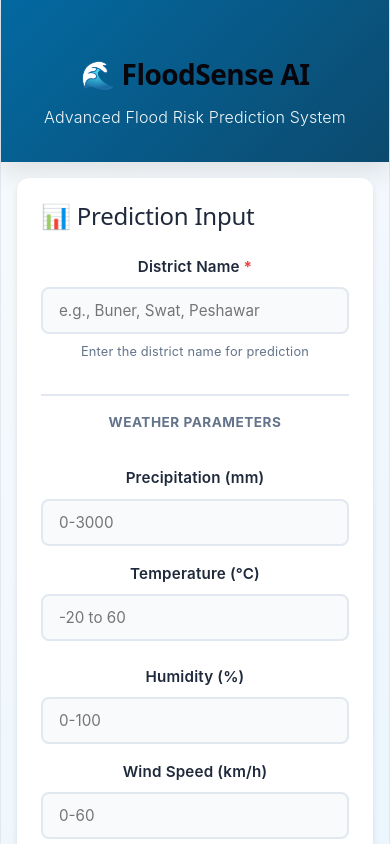
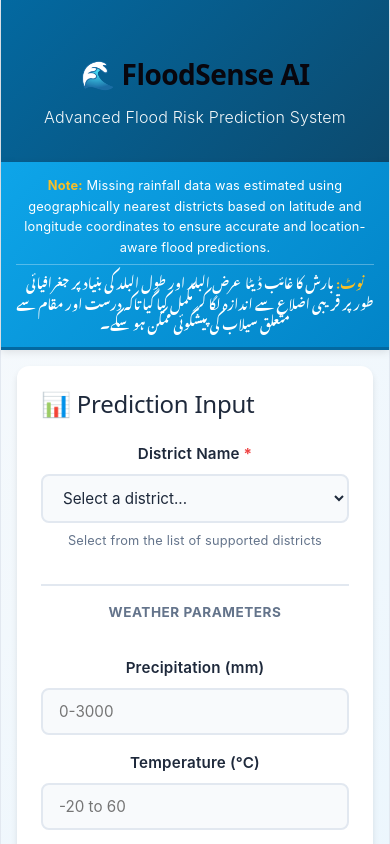
Before and after one commit to Waniya317/FloodSense, a React app in the folder frontend/: page / in a window 390 px wide. Shown: the top 844 px of the page. Built offline with nearby package versions, Linux system fonts and the light colour scheme; the HTML template or start-up script is replaced by a standard one.

Commit message:
resolved merge conflicts and updated frontend

```diff
--- a/frontend/src/App.css
+++ b/frontend/src/App.css
@@ -38,6 +38,89 @@ body {
   display: flex;
   flex-direction: column;
   background: linear-gradient(135deg, #f8fafc 0%, #e0f2fe 100%);
+}
+
+/* Alert Mode Banner */
+.alert-banner {
+  background: linear-gradient(135deg, #dc2626 0%, #b91c1c 100%);
+  color: white;
+  padding: 1.5rem 2rem;
+  box-shadow: 0 4px 12px rgba(220, 38, 38, 0.3);
+  border-bottom: 4px solid #991b1b;
+  animation: alertPulse 2s infinite;
+  position: sticky;
+  top: 0;
+  z-index: 1000;
+}
+
+.alert-content {
+  display: flex;
+  align-items: center;
+  gap: 1.5rem;
+  max-width: 1400px;
+  margin: 0 auto;
+}
+
+.alert-icon {
+  font-size: 2.5rem;
+  animation: alertBounce 1s infinite;
+}
+
+.alert-text {
+  flex: 1;
+}
+
+.alert-text h3 {
+  margin: 0 0 0.5rem 0;
+  font-size: 1.5rem;
+  font-weight: 800;
+  text-shadow: 0 2px 4px rgba(0, 0, 0, 0.3);
+}
+
+.alert-action {
+  margin: 0;
+  font-size: 1.1rem;
+  font-weight: 600;
+  line-height: 1.4;
+}
+
+.alert-district {
+  background: rgba(255, 255, 255, 0.2);
+  padding: 0.5rem 1rem;
+  border-radius: 6px;
+  font-size: 1.2rem;
+  border: 2px solid rgba(255, 255, 255, 0.3);
+}
+
+@keyframes alertPulse {
+  0%, 100% { opacity: 1; }
+  50% { opacity: 0.9; }
+}
+
+@keyframes alertBounce {
+  0%, 20%, 50%, 80%, 100% { transform: translateY(0); }
+  40% { transform: translateY(-5px); }
+  60% { transform: translateY(-3px); }
+}
+
+@media (max-width: 768px) {
+  .alert-content {
+    flex-direction: column;
+    text-align: center;
+    gap: 1rem;
+  }
+
+  .alert-icon {
+    font-size: 2rem;
+  }
+
+  .alert-text h3 {
+    font-size: 1.25rem;
+  }
+
+  .alert-action {
+    font-size: 1rem;
+  }
 }
 
 /* Header */
@@ -455,6 +538,7 @@ body {
     opacity: 0;
     transform: translateY(10px);
   }
+
   to {
     opacity: 1;
     transform: translateY(0);
@@ -464,3 +548,51 @@ body {
 .result-card {
   animation: slideIn 0.3s ease-out;
 }
+
+/* Info Box Styles */
+.info-box {
+  background: linear-gradient(135deg, #0ea5e9 0%, #0284c7 100%);
+  color: white;
+  padding: 12px 20px;
+  margin: 0;
+  box-shadow: 0 2px 8px rgba(0, 0, 0, 0.1);
+  font-size: 0.85rem;
+  line-height: 1.6;
+  border-bottom: 3px solid #0369a1;
+}
+
+.info-content {
+  max-width: 1400px;
+  margin: 0 auto;
+}
+
+.info-text-en,
+.info-text-ur {
+  margin: 4px 0;
+  text-align: center;
+}
+
+.info-text-ur {
+  font-family: 'Jameel Noori Nastaleeq', 'Noto Nastaliq Urdu', serif;
+  direction: rtl;
+  margin-top: 6px;
+  padding-top: 6px;
+  border-top: 1px solid rgba(255, 255, 255, 0.3);
+}
+
+.info-text-en strong,
+.info-text-ur strong {
+  color: #fbbf24;
+}
+
+@media (max-width: 768px) {
+  .info-box {
+    font-size: 0.75rem;
+    padding: 10px 15px;
+  }
+
+  .info-text-en,
+  .info-text-ur {
+    font-size: 0.8rem;
+  }
+}
--- a/frontend/src/App.jsx
+++ b/frontend/src/App.jsx
@@ -13,12 +13,17 @@ function App() {
     month: new Date().getMonth() + 1,
     is_monsoon: 0,
   })
-
   const [result, setResult] = useState(null)
   const [loading, setLoading] = useState(false)
   const [error, setError] = useState('')
+  const API_BASE = 'http://localhost:8000/api/v1'
 
-  const API_BASE = 'http://localhost:8000/api/v1'
+  // Valid district names from the dataset
+  const VALID_DISTRICTS = [
+    'buner', 'swat', 'nowshera', 'charsadda', 'peshawar', 'mardan',
+    'dera ismail khan', 'dera ghazi khan', 'rajanpur', 'muzaffargarh',
+    'jacobabad', 'larkana', 'sukkur', 'abbottabad', 'mansehra'
+  ]
 
   const handleInputChange = (e) => {
     const { name, value } = e.target
@@ -33,10 +38,13 @@ function App() {
     setLoading(true)
     setError('')
     setResult(null)
-
     try {
       if (!formData.district.trim()) {
-        throw new Error('District name is required')
+        throw new Error('Please select a district')
+      }
+
+      if (!VALID_DISTRICTS.includes(formData.district.toLowerCase())) {
+        throw new Error('Invalid district selected')
       }
 
       const payload = {
@@ -72,20 +80,58 @@ function App() {
   }
 
   const getRiskLevel = (probability) => {
-    if (probability < 0.25) return { level: 'LOW', color: '#10b981', icon: '✓' }
-    if (probability <= 0.50) return { level: 'MEDIUM', color: '#f59e0b', icon: '⚠' }
-    if (probability <= 0.75) return { level: 'HIGH', color: '#ef4444', icon: '⛔' }
-    return { level: 'CRITICAL', color: '#7c3aed', icon: '‼' }
+    if (probability < 0.25) return { level: 'LOW', urdu: 'کم', color: '#10b981', icon: '✓' }
+    if (probability < 0.50) return { level: 'MEDIUM', urdu: 'متوسط', color: '#f59e0b', icon: '⚠' }
+    if (probability < 0.75) return { level: 'HIGH', urdu: 'زیادہ', color: '#ef4444', icon: '⛔' }
+    return { level: 'CRITICAL', urdu: 'انتہائی', color: '#7c3aed', icon: '‼' }
   }
+
+  // Check if alert mode should be active
+  const isAlertMode = result && (result.prediction?.risk_level === 'High' || result.prediction?.risk_level === 'Critical')
 
   return (
     <div className="app-container">
+      {/* Alert Mode Banner - Only shows for High/Critical risk */}
+      {isAlertMode && (
+        <div className="alert-banner">
+          <div className="alert-content">
+            <div className="alert-icon">🚨</div>
+            <div className="alert-text">
+              <h3>RIVER ALERT INCOMING</h3>
+              <h4 style={{ fontSize: '1rem', margin: '0.25rem 0', fontWeight: '600', color: '#fff' }}>
+                دریا میں سیلاب کا خطرہ
+              </h4>
+              <p className="alert-action">
+                {result.recommendation?.immediate_actions?.[0] ||
+                  result.recommendation?.summary_en ||
+                  "Immediate action required - contact PDMA"}
+              </p>
+            </div>
+            <div className="alert-district">
+              <strong>{result.district?.toUpperCase()}</strong>
+            </div>
+          </div>
+        </div>
+      )}
+
       <header className="app-header">
         <div className="header-content">
           <h1>🌊 FloodSense AI</h1>
           <p>Advanced Flood Risk Prediction System</p>
         </div>
       </header>
+
+      {/* Data Estimation Info Box */}
+      <div className="info-box">
+        <div className="info-content">
+          <p className="info-text-en">
+            <strong>Note:</strong> Missing rainfall data was estimated using geographically nearest districts based on latitude and longitude coordinates to ensure accurate and location-aware flood predictions.
+          </p>
+          <p className="info-text-ur">
+            <strong>نوٹ:</strong> بارش کا غائب ڈیٹا عرض البلد اور طول البلد کی بنیاد پر جغرافیائی طور پر قریبی اضلاع سے اندازہ لگا کر مکمل کیا گیا تاکہ درست اور مقام سے متعلق سیلاب کی پیشگوئی ممکن ہو سکے۔
+          </p>
+        </div>
+      </div>
 
       <main className="app-main">
         <div className="grid-container">
@@ -96,16 +142,21 @@ function App() {
               {/* District Input - Required */}
               <div className="form-group required">
                 <label htmlFor="district">District Name</label>
-                <input
-                  type="text"
+                <select
                   id="district"
                   name="district"
                   value={formData.district}
                   onChange={handleInputChange}
-                  placeholder="e.g., Buner, Swat, Peshawar"
                   required
-                />
-                <small>Enter the district name for prediction</small>
+                >
+                  <option value="">Select a district...</option>
+                  {VALID_DISTRICTS.map(district => (
+                    <option key={district} value={district}>
+                      {district.charAt(0).toUpperCase() + district.slice(1).replace(' ', ' ')}
+                    </option>
+                  ))}
+                </select>
+                <small>Select from the list of supported districts</small>
               </div>
 
               {/* Weather Parameters */}
@@ -263,6 +314,9 @@ function App() {
                         </div>
                         <div className="risk-info">
                           <h3 style={{ color: risk.color }}>{result.prediction?.risk_level || risk.level} RISK</h3>
+                          <h4 style={{ color: risk.color, fontSize: '1.1rem', margin: '0.25rem 0', fontWeight: '600' }}>
+                            {result.prediction?.risk_level_urdu || risk.urdu} خطرہ
+                          </h4>
                           <p className="risk-probability">
                             {(prob * 100).toFixed(1)}% Probability
                           </p>
```
